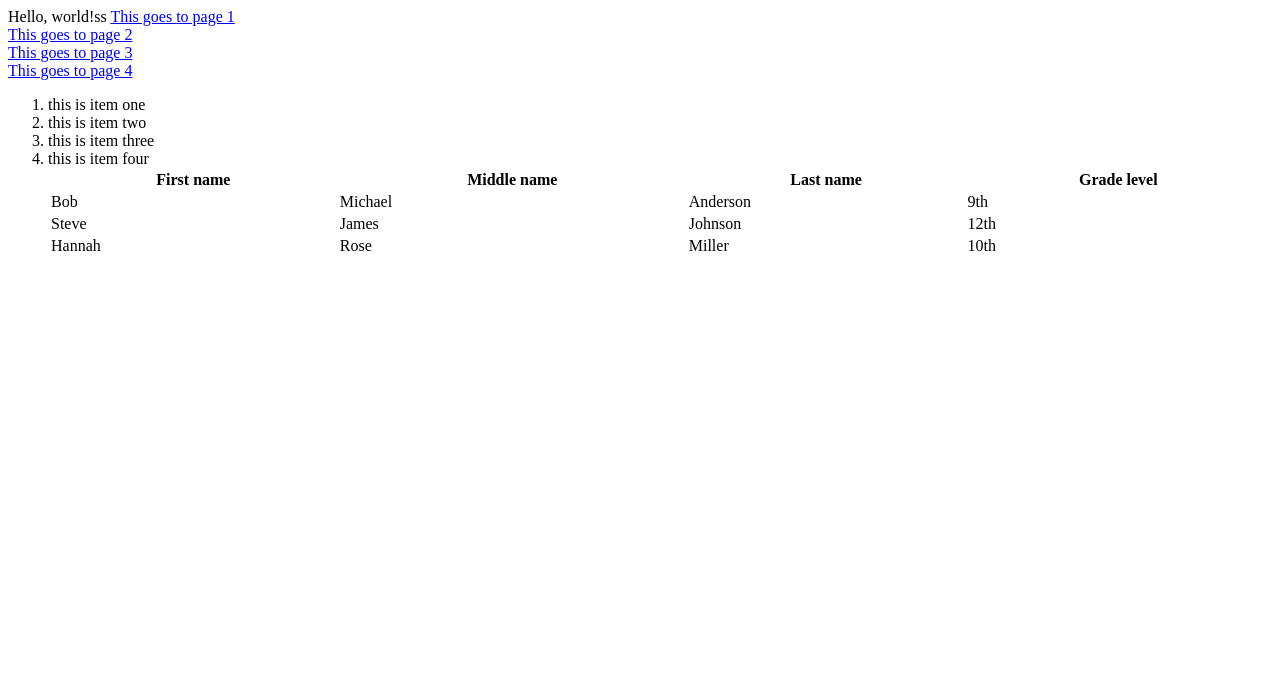
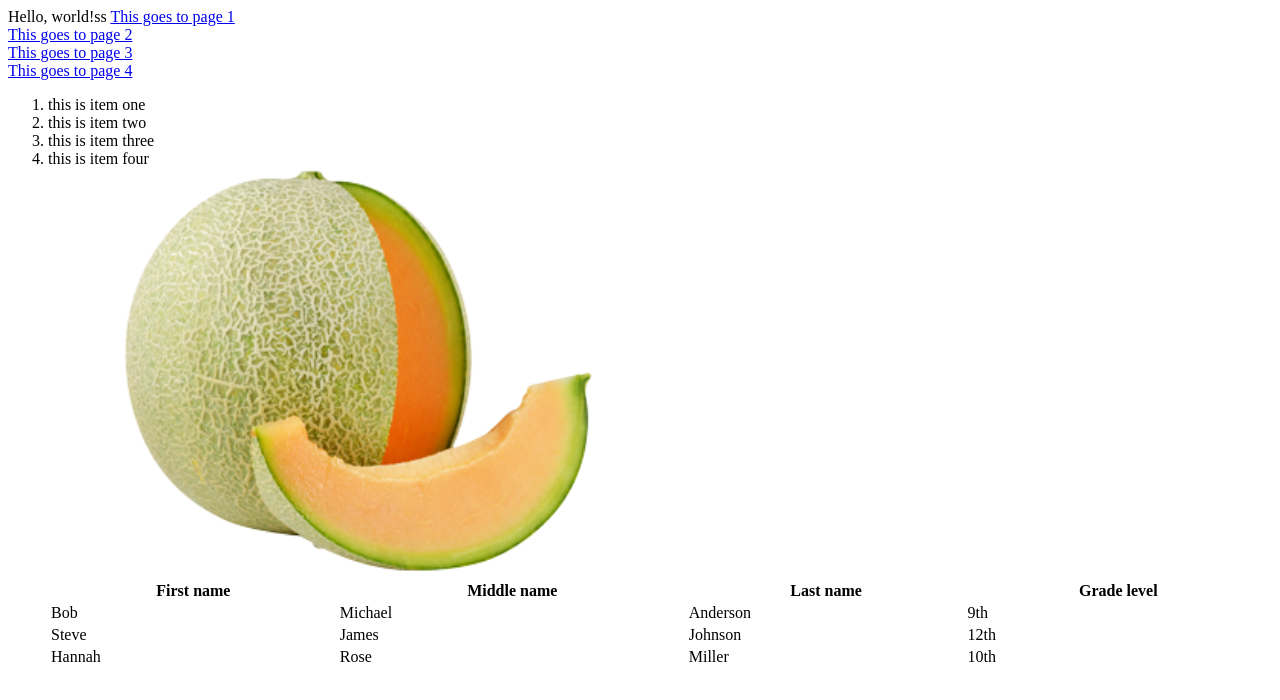
Before and after one commit to PeptronicMan/project0, a plain HTML site: page index.html in a window 1280 px wide. Drawn offline with Linux system fonts and the light colour scheme.

Commit message:
added melon and image on page

```diff
--- a/index.html
+++ b/index.html
@@ -39,6 +39,7 @@
               <td>Miller</td>
               <td>10th</td>
             </tr>
+            <img src="melon.png" width="50%">
         </table>
 
     </body>
```
Also changed, not shown: melon.png (added).
